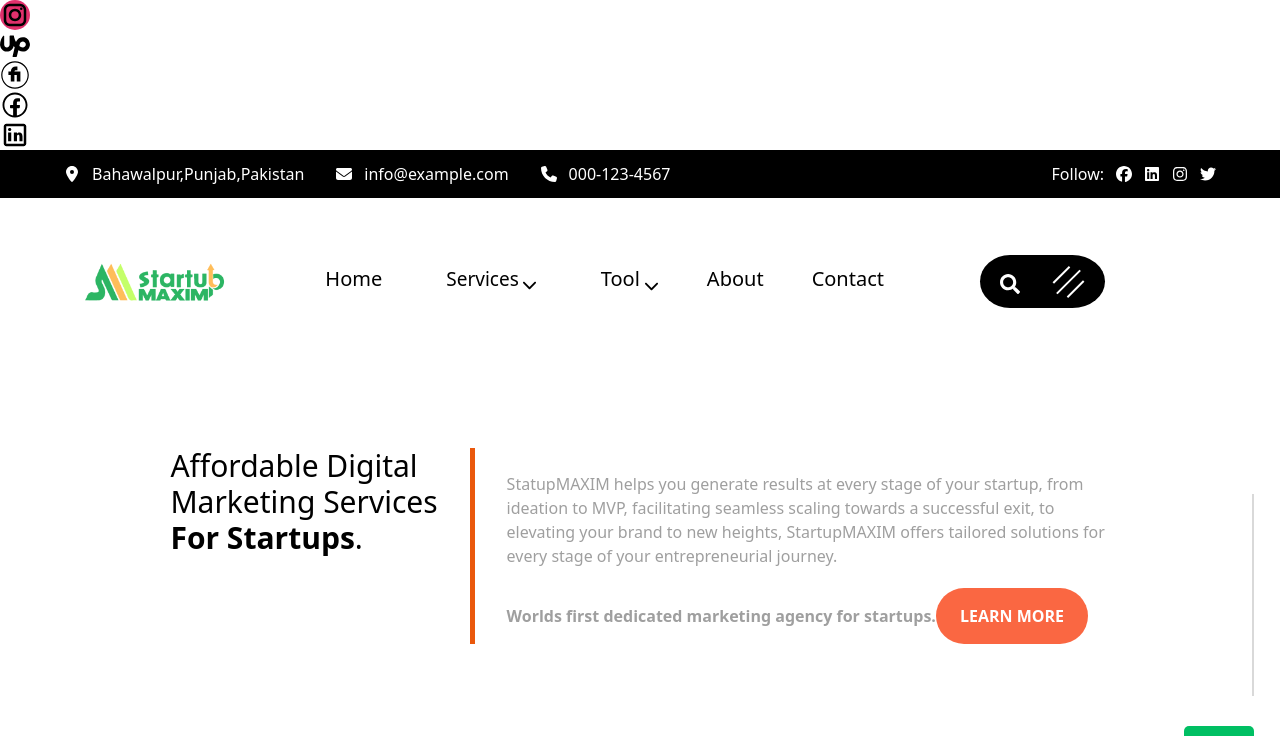
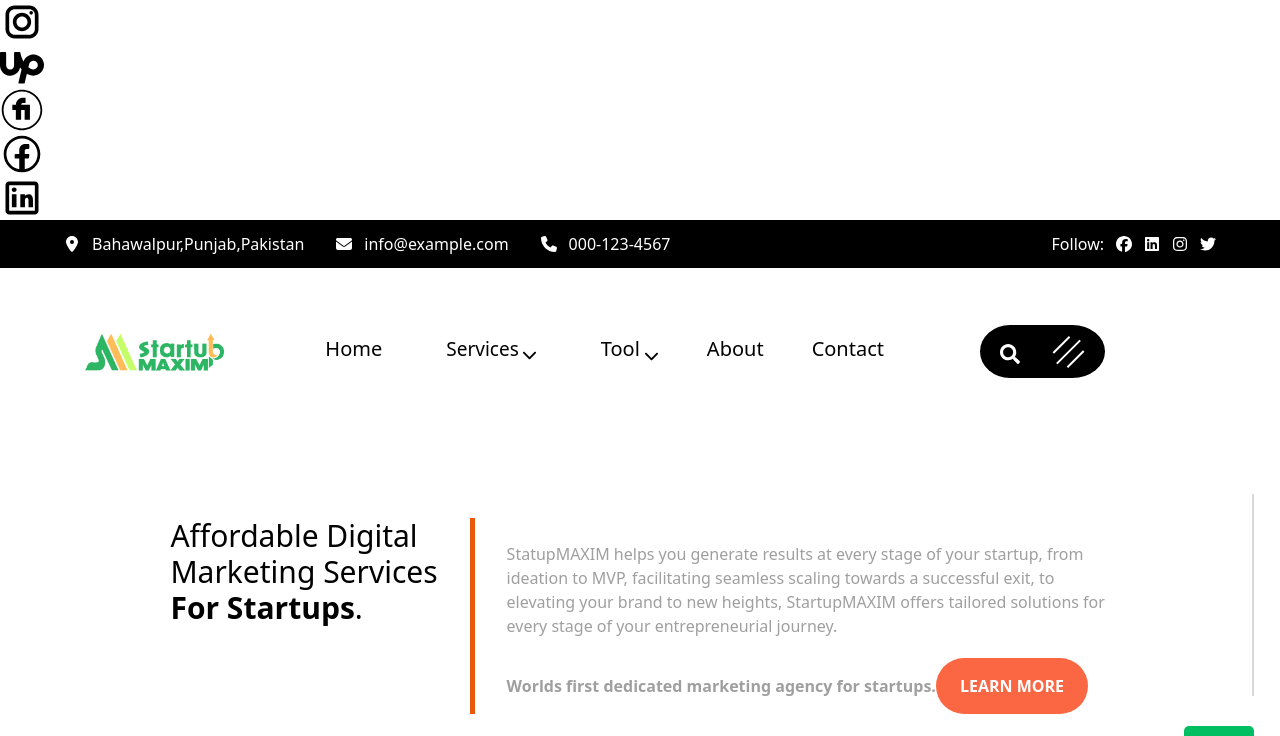
Before and after one commit to mhmAdmin1122/startupMAXIM, a Next.js app: page / in a window 1280 px wide. Shown: the top 736 px of the page. Built offline with nearby package versions, Linux system fonts and the light colour scheme.

Commit message:
social sidebar

```diff
--- a/styles/globals.css
+++ b/styles/globals.css
@@ -293,27 +293,27 @@ button#scrollBtn:hover {
   @apply bg-white transition-all ease-in-out duration-1000;
   transform: rotate(360deg);
 }
-.social ul li:hover .insta {
+.social-bar ul li:hover .insta {
   @apply bg-[#e1306c] !important;
 }
-.social ul li:hover .upwork {
+.social-bar ul li:hover .upwork {
   @apply bg-[#15a401] !important;
 }
-.social ul li:hover .facebook {
+.social-bar ul li:hover .facebook {
   @apply bg-[#316ff6] !important;
 }
-.social ul li:hover .fiverr {
+.social-bar ul li:hover .fiverr {
   @apply bg-[#01ac2d] !important;
 }
-.social ul li:hover .linkedin {
+.social-bar ul li:hover .linkedin {
   @apply bg-[#0077b5] !important;
 }
-.social ul li .social-image {
+.social-bar ul li .social-image {
   @apply rounded-full w-[30px] h-[30px] text-[30px];
   transform: rotate(0deg);
 }
 
-/*  SocialIcons-Sidebar  */
+/* SocialIcons-Sidebar */
 
 
 /*   ChatBot   */
```
